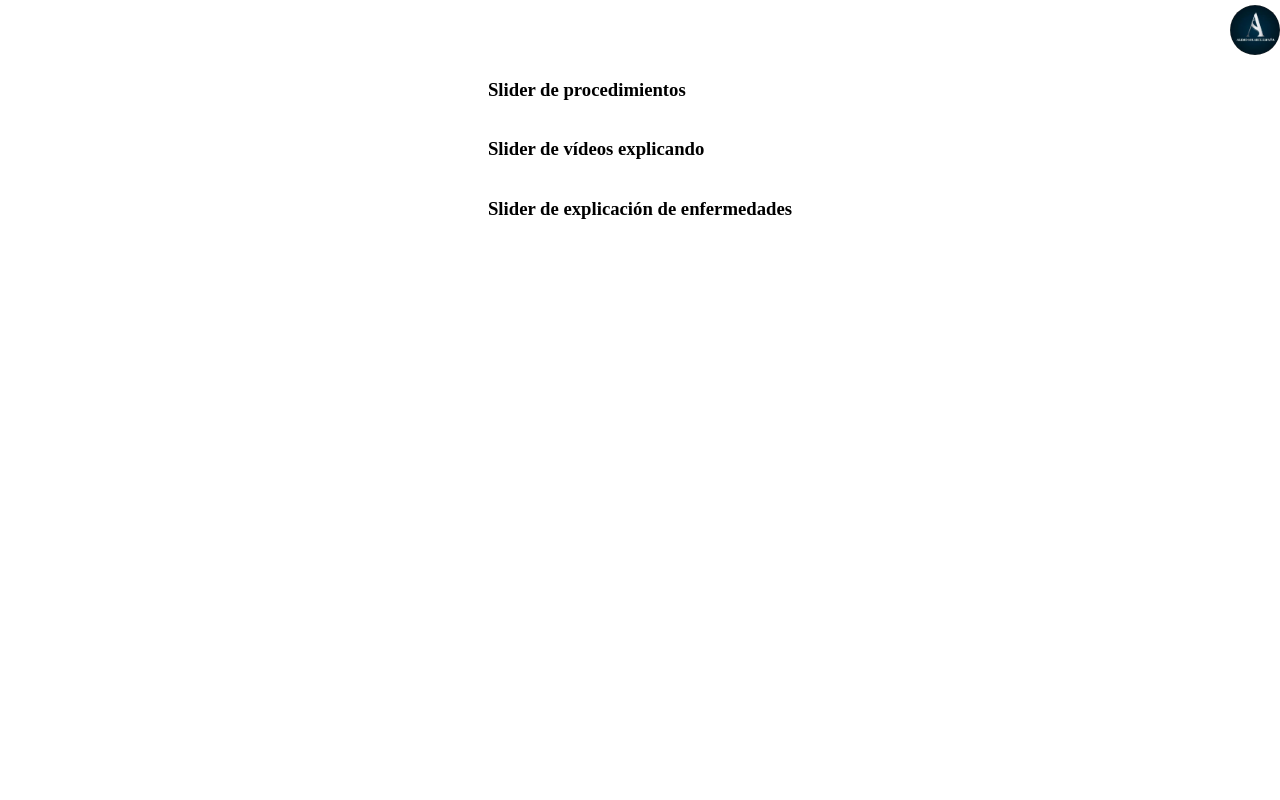
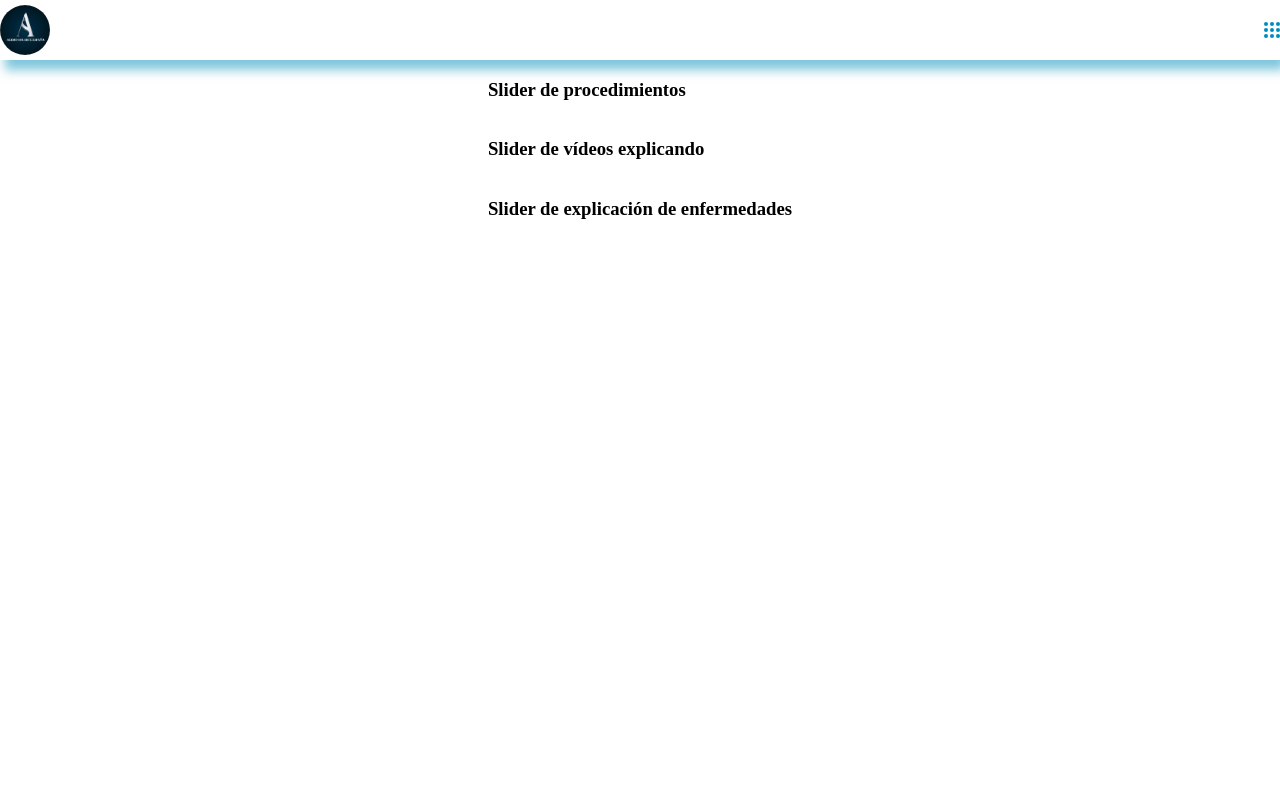
Before and after one commit to julianesp/ase, a Next.js app: page / in a window 1280 px wide. Shown: the top 800 px of the page. Built offline with nearby package versions, Linux system fonts and the light colour scheme.

Commit message:
Navbar ready

```diff
--- a/package.json
+++ b/package.json
@@ -17,6 +17,7 @@
     "node-sass": "^7.0.3",
     "react": "18.2.0",
     "react-dom": "18.2.0",
+    "sass-converter": "^1.1.0",
     "sharp": "^0.31.3",
     "uuid": "^3.4.0"
   },
--- a/src/components/NavBar.js
+++ b/src/components/NavBar.js
@@ -8,14 +8,15 @@ const NavBar = () => {
     return (
         <nav className={styles.container}>
 
-            <i className="gg-menu-grid-o"></i>
-
             <div className={styles.person}>
                 <Image
                     alt='Logo de empresa'
                     src={logo}
                 />
             </div>
+
+            <i className={styles['gg-menu-grid-o']}></i>
+
 
             <menu className={styles.enlaces}>
                 <ul>
--- a/src/pages/_app.js
+++ b/src/pages/_app.js
@@ -1,3 +1,4 @@
+import '../styles/_variables.scss'
 import '../styles/globals.scss'
 
 export default function App({ Component, pageProps }) {
--- a/src/styles/NavBar.module.scss
+++ b/src/styles/NavBar.module.scss
@@ -11,35 +11,22 @@
   width: 100%;
   height: 60px;
 
-  background-color: rgba(255, 255, 255, 0.7);
+  background-color: rgba($color-soft, .93);
+  color: $color-primary;
+  box-shadow: 5px 10px 10px rgba($color-primary, .5);
 
   top: 0;
 
-  /* logo */
-  .person {
-    padding-left: 10px;
-
-    width: 50px;
-    height: 50px;
-
-    left: 50px;
-
-    img {
-      height: 50px;
-      width: 50px;
-
-      border-radius: 50%;
-    }
-  }
-
-
+  /* menu  */
   .gg-menu-grid-o {
     box-sizing: border-box;
-    position: relative;
+    /* position: relative; */
     display: block;
     transform: scale(var(--ggs,1));
     width: 16px;
     height: 16px;
+
+    right: 20px;
    }
 
    .gg-menu-grid-o::before {
@@ -63,13 +50,29 @@
     border-radius: 22px;
    }
 
-   .enlaces {
-    display: none;
-   }
+
+  /* logo */
+  .person {
+    padding: 0;
+    margin: 0;
+
+    width: 50px;
+    height: 50px;
+
+
+    img {
+      height: 50px;
+      width: 50px;
+
+      border-radius: 50%;
+      left: 5px;
+    }
+  }
 
 
 
 
-
-
+   .enlaces {
+    display: none;
+   }
 }
--- a/src/styles/_variables.scss
+++ b/src/styles/_variables.scss
@@ -0,0 +1,2 @@
+$color-primary: rgb(0, 141, 187);
+$color-soft: #ffffff;
--- a/src/styles/globals.scss
+++ b/src/styles/globals.scss
@@ -6,5 +6,4 @@ body {
 
     height: 100vh;
     width: 100vw;
-
 }
```
Also changed, not shown: src/styles/dist/NavBar.module.css, src/styles/dist/_variables.css (added), 1 other file (tests, documents, lock files or other folders).
